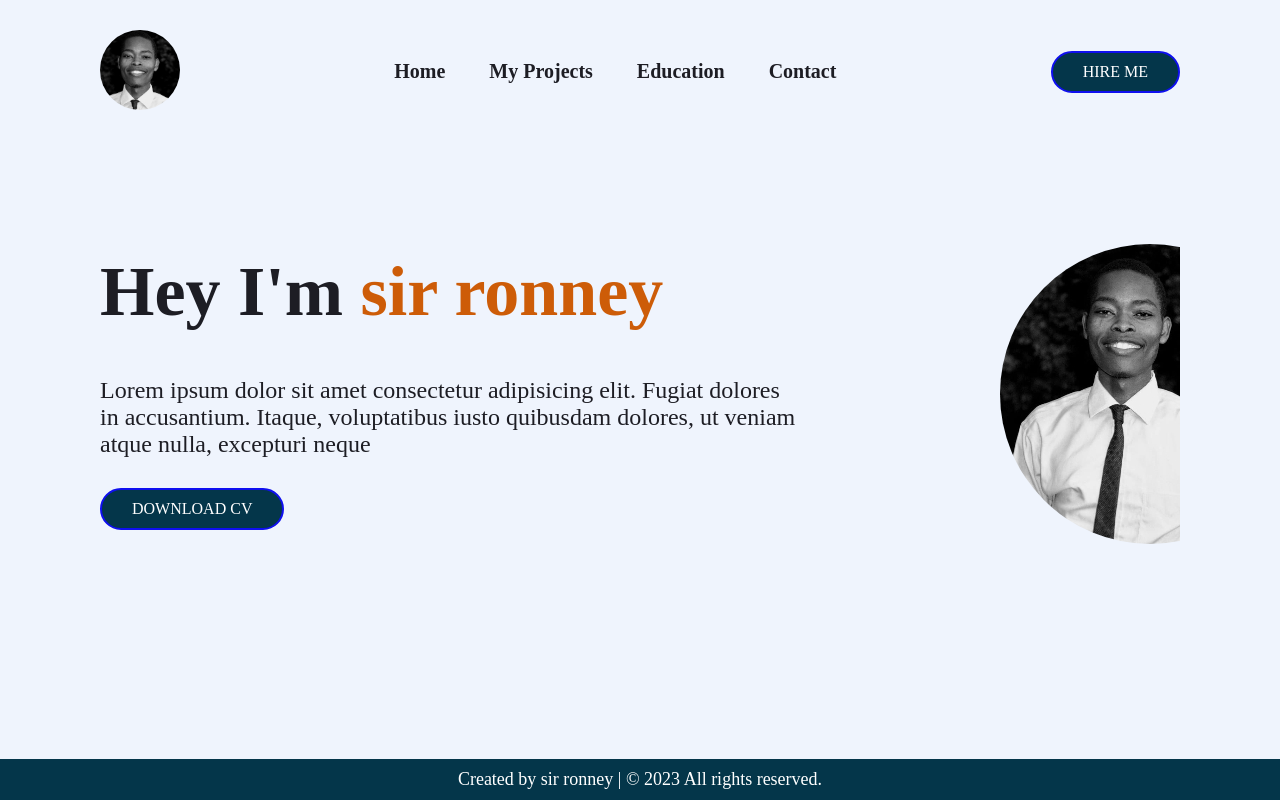
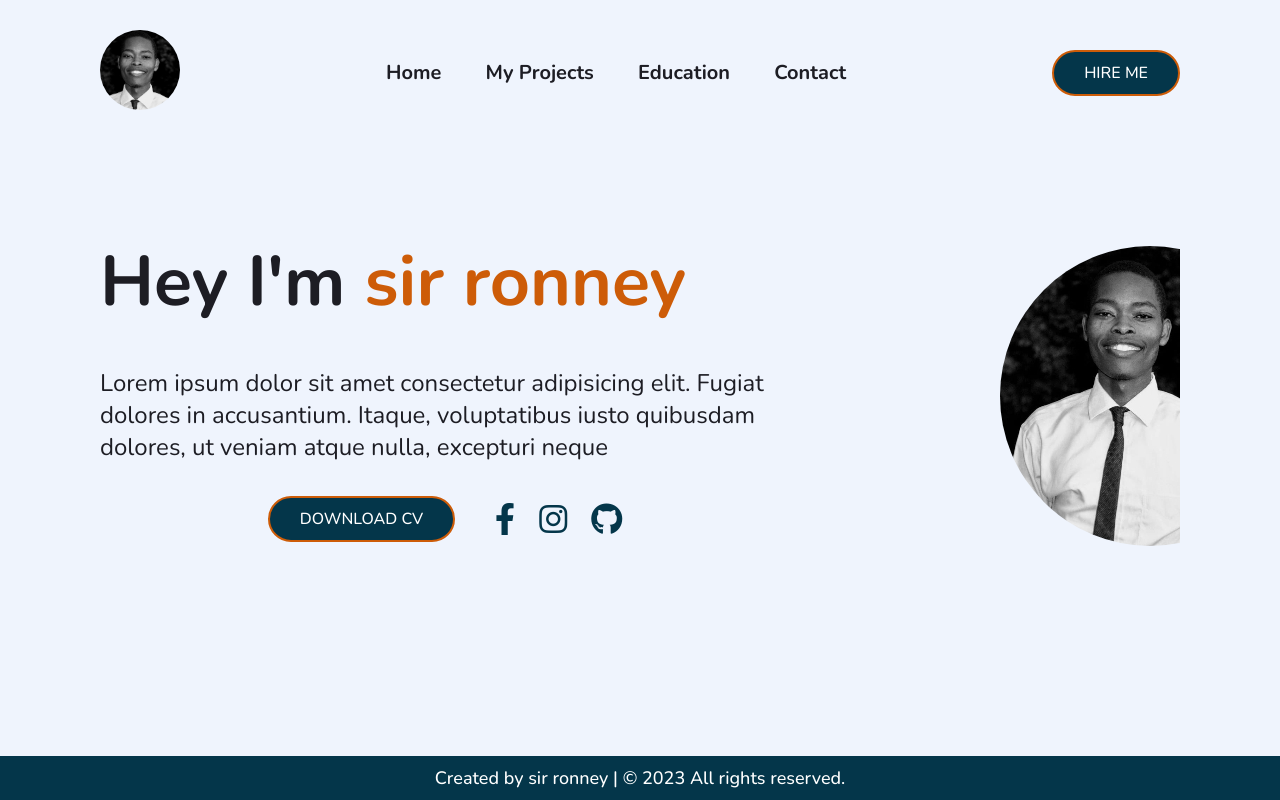
Before and after one commit to 0tieno/Young-Professionals-Projects, a plain HTML site: page simple-portfolio/index.html in a window 1280 px wide. Drawn offline with nearby package versions, Linux system fonts and the light colour scheme.

Commit message:
added social icons

```diff
--- a/simple-portfolio/index.html
+++ b/simple-portfolio/index.html
@@ -33,17 +33,24 @@
                     Lorem ipsum dolor sit amet consectetur adipisicing elit. Fugiat dolores in accusantium. Itaque, voluptatibus iusto quibusdam dolores, ut veniam atque nulla, excepturi neque
                 </p>
 
-                <a href="#" class="btn">Download CV</a>
+                <div class="btns">
+                    <a href="#" class="btn download">Download CV</a>
+                    <div class="social-links">
+                        <a href="#"><i class="fab fa-facebook-f fa-2x"></i></a>
+                        <a href="#"><i class="fab fa-instagram fa-2x"></i></a>
+                        <a href="#"><i class="fab fa-github fa-2x"></i></a>
+                    </div>
+                </div>
 
-                <!-- <div class="socials">
-                    <a href="#"><i class="fab fa-facebook-f"></i></a>
-                    <a href="#"><i class="fab fa-instagram"></i></a>
-                    <a href="#"><i class="fab fa-github"></i></a>
-                </div> -->
             </div>
 
             <div class="image">
                 <img src="images/profile-pic.jpg" alt="profile-pic">
+                <!-- <div class="socials">
+                    <a href="#"><i class="fab fa-facebook-f fa-2x"></i></a>
+                    <a href="#"><i class="fab fa-instagram fa-2x"></i></a>
+                    <a href="#"><i class="fab fa-github fa-2x"></i></a>
+                </div> -->
             </div>
         </div>
 
--- a/simple-portfolio/style.css
+++ b/simple-portfolio/style.css
@@ -1,7 +1,14 @@
+@import url('https://fonts.googleapis.com/css2?family=Nunito:wght@400;500;700&display=swap');
+
+
 *{
     margin: 0;
     padding: 0;
     box-sizing: border-box;
+}
+
+body, html{
+    font-family: 'Nunito', sans-serif;
 }
 
 header{
@@ -62,7 +69,7 @@ nav ul li a{
 }
 
 nav ul li a:hover{
-    color: rgb(19, 89, 242);
+    color: #04364A;
 }
 
 nav ul li a::after{
@@ -90,12 +97,34 @@ nav ul li a:hover::after{
     font-weight: 500;
     transition: all 0.4s ease;
     text-decoration: none;
-    border: 2px solid rgb(15, 15, 239);
+    border: 2px solid #CD5C08;
 }
 
 .btn:hover{
     background-color: transparent;
-    color: rgb(15, 15, 239);
+    color: #04364A;
+    font-weight: 500;
+}
+
+/* .download{
+    margin-right: 50px;
+} */
+
+.btns{
+    display: flex;
+    justify-content: center;
+    align-items: center;
+    gap: 30px;
+}
+
+.fab{
+    padding: 10px;
+    color: #04364A;
+    transition: .3s ease;
+}
+
+.fab:hover{
+    color: #CD5C08;
 }
 
 
@@ -161,6 +190,8 @@ nav ul li a:hover::after{
     width: 30%;
     height: auto;
     overflow: hidden;
+
+    position: relative;
 }
 
 .copyright{
```
